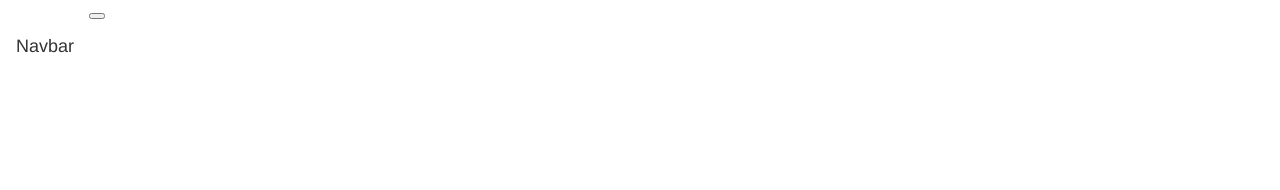
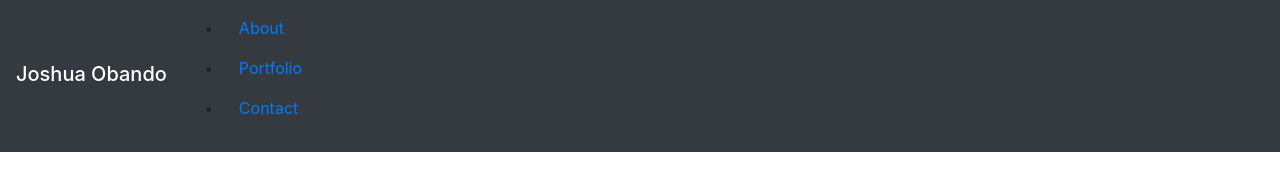
Before and after one commit to joshobando/Portfolio.me, a plain HTML site: page portfolio.html in a window 1280 px wide. Drawn offline with nearby package versions, Linux system fonts and the light colour scheme.

Commit message:
added links to navbar

```diff
--- a/portfolio.html
+++ b/portfolio.html
@@ -5,7 +5,7 @@
 <meta name="viewport" content="width=device-width, initial-scale=1.0">
 <meta http-equiv="X-UA-Compatible" content="ie=edge">
 <meta name="Description" content="Enter your description here"/>
-<link rel="stylesheet" href="https://cdnjs.cloudflare.com/ajax/libs/twitter-bootstrap/3.3.7/css/bootstrap.min.css">
+<link rel="stylesheet" href="https://cdnjs.cloudflare.com/ajax/libs/twitter-bootstrap/4.5.2/css/bootstrap.min.css">
 <link rel="stylesheet" href="https://cdnjs.cloudflare.com/ajax/libs/font-awesome/5.15.0/css/all.min.css">
 <link rel="stylesheet" href="portfo.css">
 
@@ -16,11 +16,26 @@
 <body>
 
     <nav class="navbar navbar-expand-lg navbar-dark bg-dark">
-        <span class="navbar-brand mb-1 h1">Navbar</span>
+        <span class="navbar-brand mb-1 h1">Joshua Obando</span>
         <button class="navbar-toggler" type="button" data-toggle="collapse" data-target="#navbarSupportedContent"
           aria-controls="navbarSupportedContent" aria-expanded="false" aria-label="Toggle navigation">
           <span class="navbar-toggler-icon"></span>
         </button>
+        <div class="collapse navbar-collapse" id="navbarSupportedContent">
+            <ul>
+                <li class="nav-item">
+                    <a class="nav-link" href="#">About</a>
+                </li>
+                <li class="nav-item">
+                    <a class="nav-link" href="#">Portfolio</a>
+                </li>
+                <li class="nav-item">
+                    <a class="nav-link" href="#">Contact</a>
+
+                </li>
+            </ul>
+
+        </div>
     </nav>
 
 <script src="https://cdnjs.cloudflare.com/ajax/libs/jquery/3.5.1/jquery.min.js"></script>
```
